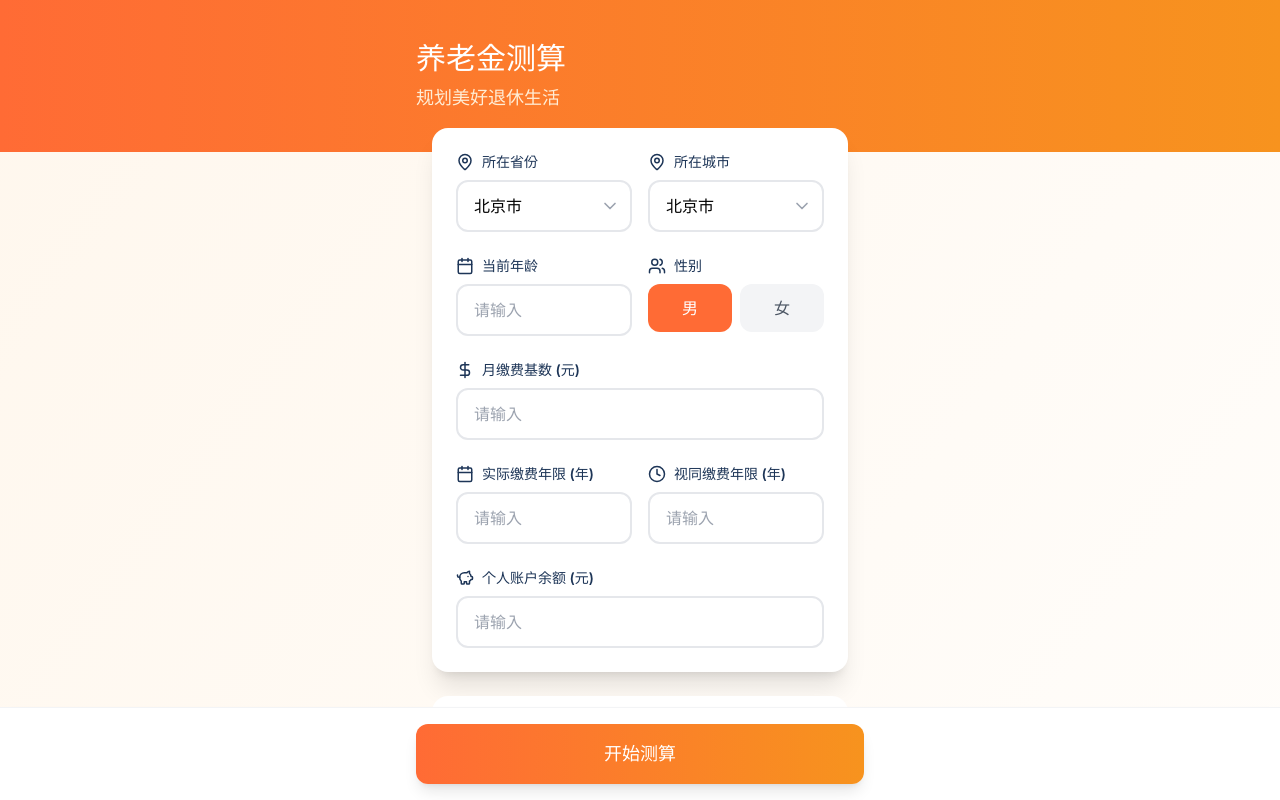
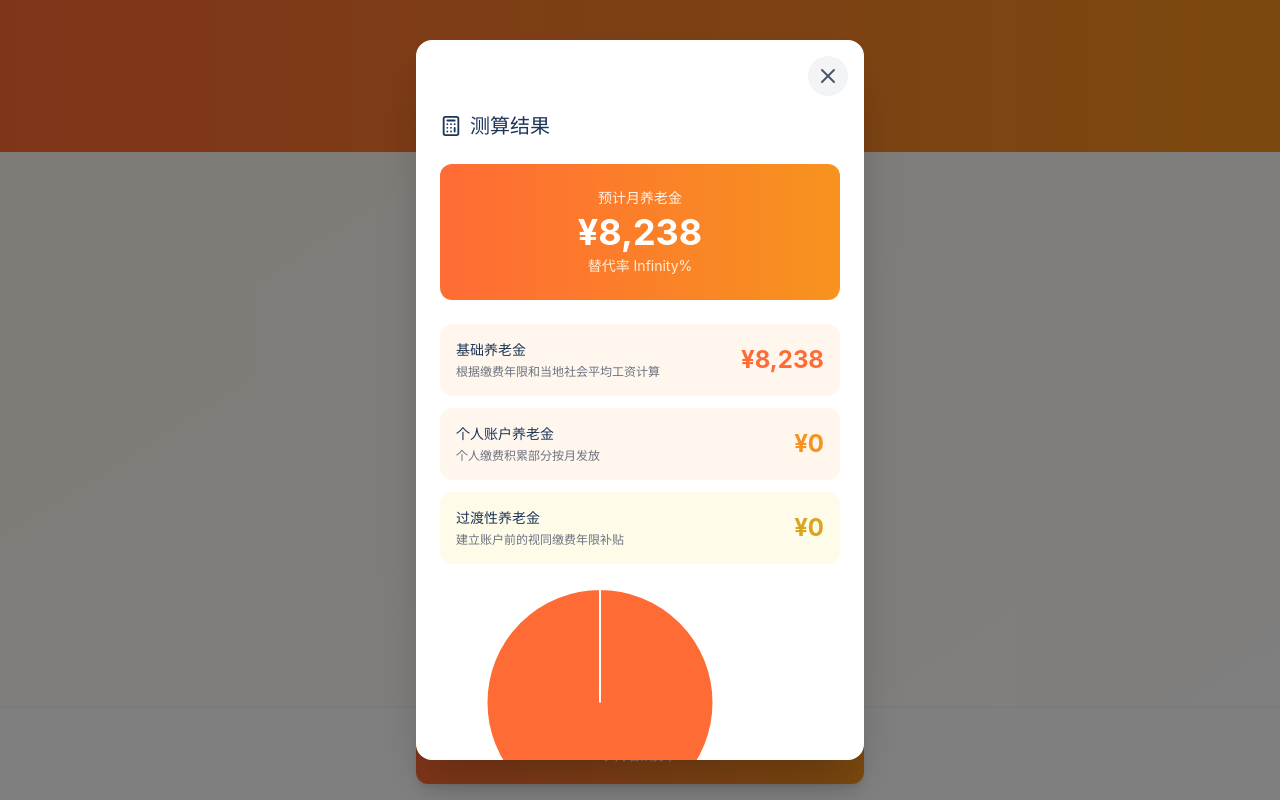
Before and after one commit to lxwuchang163/Pension-Calculator-Mini-App, a React (Vite) app: page / in a window 1280 px wide. Both pictures are taken after a click on the button "开始测算". Shown: the top 800 px of the page. Built offline with nearby package versions, Linux system fonts and the light colour scheme.

Commit message:
feat: 生成养老金测算小程序/H5
Co-authored-by: traeagent <traeagent@users.noreply.github.com>

```diff
--- a/src/pages/Home.tsx
+++ b/src/pages/Home.tsx
@@ -6,7 +6,7 @@ import {
   Tooltip,
   Legend,
 } from 'chart.js';
-import { MapPin, Users, Calendar, DollarSign, PiggyBank, Calculator, ChevronDown, Clock } from 'lucide-react';
+import { MapPin, Users, Calendar, DollarSign, PiggyBank, Calculator, ChevronDown, Clock, X } from 'lucide-react';
 import { regionData, getProvinces, getCitiesByProvince, calculatePension, FormData, CalculationResult } from '../utils/regionData';
 
 ChartJS.register(ArcElement, Tooltip, Legend);
@@ -48,6 +48,10 @@ export default function Home() {
     const calcResult = calculatePension(formData);
     setResult(calcResult);
     setShowResult(true);
+  };
+
+  const handleClose = () => {
+    setShowResult(false);
   };
 
   const chartData = result ? {
@@ -256,10 +260,43 @@ export default function Home() {
             </div>
           </div>
         </div>
+      </div>
 
-        {/* Result Card */}
+      {/* Fixed Calculate Button */}
+      <div className="fixed bottom-0 left-0 right-0 bg-white border-t border-gray-100 p-4 shadow-lg">
+        <div className="max-w-md mx-auto">
+          <button
+            onClick={handleCalculate}
+            className="w-full py-4 bg-gradient-to-r from-[#FF6B35] to-[#F7931E] text-white font-bold text-lg rounded-xl shadow-lg hover:shadow-xl transform hover:-translate-y-0.5 transition-all active:scale-95"
+          >
+            开始测算
+          </button>
+        </div>
+      </div>
+
+      {/* Popup Modal */}
       {showResult && result && (
-          <div className="bg-white rounded-2xl shadow-xl p-6 animate-fadeIn">
+        <div className="fixed inset-0 z-50 flex items-end sm:items-center justify-center">
+          {/* Overlay */}
+          <div
+            className="absolute inset-0 bg-black/50 animate-fadeIn"
+            onClick={handleClose}
+          ></div>
+
+          {/* Modal Content */}
+          <div className="relative w-full max-w-md bg-white rounded-t-2xl sm:rounded-2xl shadow-2xl animate-slideUp max-h-[90vh] overflow-y-auto">
+            {/* Close Button */}
+            <div className="flex justify-end p-4">
+              <button
+                onClick={handleClose}
+                className="p-2 rounded-full bg-gray-100 hover:bg-gray-200 transition-colors"
+              >
+                <X size={24} className="text-gray-600" />
+              </button>
+            </div>
+
+            {/* Result Content */}
+            <div className="px-6 pb-8">
               <h2 className="text-xl font-bold text-[#1D3557] mb-6 flex items-center gap-2">
                 <Calculator size={22} />
                 测算结果
@@ -327,23 +364,20 @@ export default function Home() {
                 </p>
               </div>
             </div>
-        )}
-      </div>
-
-      {/* Fixed Calculate Button */}
-      <div className="fixed bottom-0 left-0 right-0 bg-white border-t border-gray-100 p-4 shadow-lg">
-        <div className="max-w-md mx-auto">
-          <button
-            onClick={handleCalculate}
-            className="w-full py-4 bg-gradient-to-r from-[#FF6B35] to-[#F7931E] text-white font-bold text-lg rounded-xl shadow-lg hover:shadow-xl transform hover:-translate-y-0.5 transition-all active:scale-95"
-          >
-            开始测算
-          </button>
           </div>
         </div>
+      )}
 
       <style>{`
         @keyframes fadeIn {
+          from {
+            opacity: 0;
+          }
+          to {
+            opacity: 1;
+          }
+        }
+        @keyframes slideUp {
           from {
             opacity: 0;
             transform: translateY(20px);
@@ -354,7 +388,10 @@ export default function Home() {
           }
         }
         .animate-fadeIn {
-          animation: fadeIn 0.5s ease-out;
+          animation: fadeIn 0.3s ease-out;
+        }
+        .animate-slideUp {
+          animation: slideUp 0.4s ease-out;
         }
       `}</style>
     </div>
```
Lines whose indentation alone changed are shown as unchanged.
